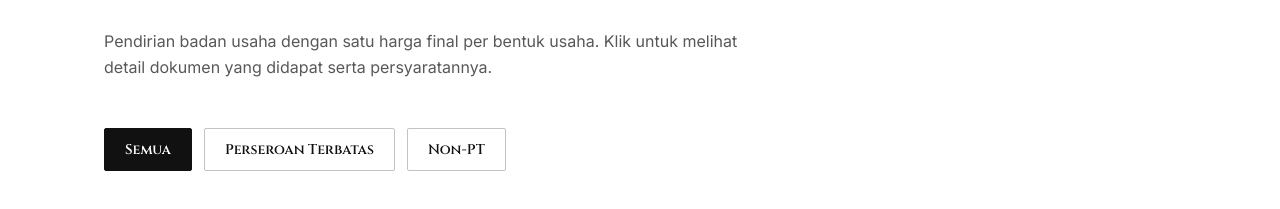
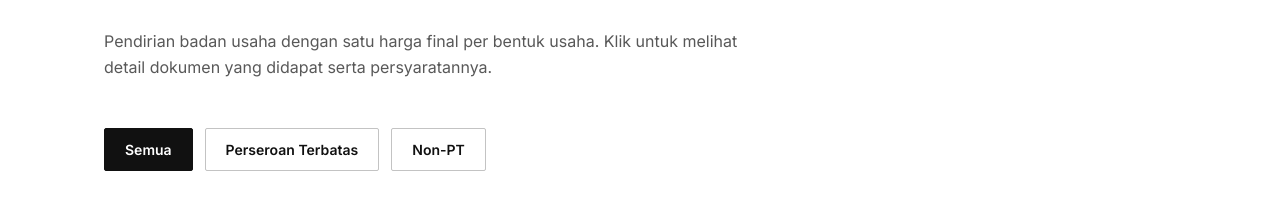
Before and after one commit to LyraCS/LegalOne, a React (Vite) app: page / in a window 1280 px wide. Shown: the part 2542-2751 px from the top of the page. Built offline with nearby package versions, Linux system fonts and the light colour scheme.

Commit message:
Revert Cinzel font on Pendirian filter buttons

```diff
--- a/src/components/Pendirian.tsx
+++ b/src/components/Pendirian.tsx
@@ -280,7 +280,7 @@ export default function Pendirian() {
               setFilter(f.key);
               setOpen(null);
             }}
-            className={`font-display border px-5 py-2.5 text-[14px] font-semibold transition-colors rounded-[2px] ${
+            className={`border px-5 py-2.5 text-[14px] font-semibold transition-colors rounded-[2px] ${
               filter === f.key
                 ? "border-ink bg-ink text-paper"
                 : "border-ink/25 text-ink hover:border-accent"
```
